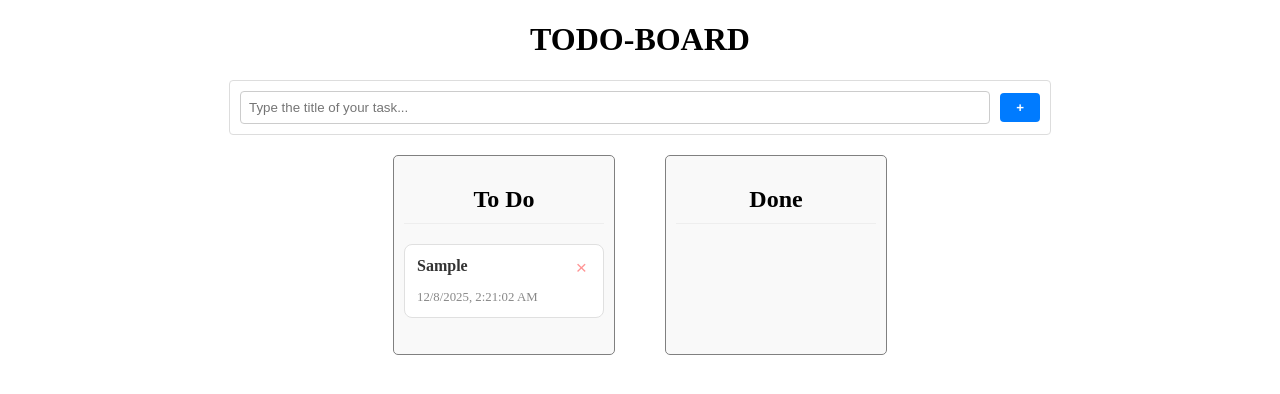
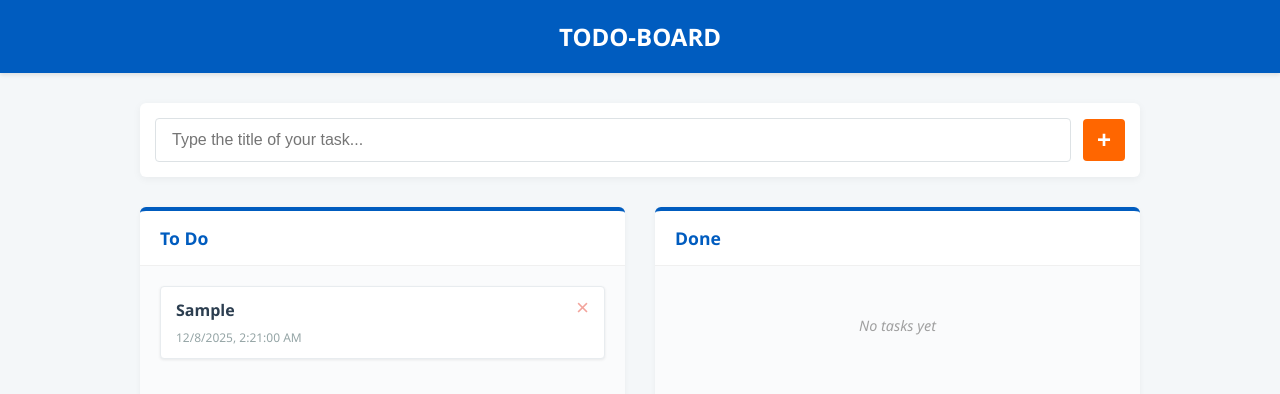
Before and after one commit to MarcosFernandesF/todo-board, a Vue app: page / in a window 1280 px wide. Both pictures are taken after typing "Sample" into the empty fields and a click on the button "Add new task". Shown: the top 394 px of the page. Built offline with nearby package versions, Linux system fonts and the light colour scheme.

Commit message:
improving the css

```diff
--- a/src/App.vue
+++ b/src/App.vue
@@ -6,3 +6,13 @@
 import Board from './components/Board.vue'
 
 </script>
+
+<style>
+body, html {
+  margin: 0;
+  padding: 0;
+  font-family: 'Segoe UI', Roboto, Helvetica, Arial, sans-serif;
+  background-color: #f4f7f9;
+  color: #333;
+}
+</style>
--- a/src/components/Board.vue
+++ b/src/components/Board.vue
@@ -1,17 +1,22 @@
 <template>
-  <header>
+  <header class="board-header">
       <h1>TODO-BOARD</h1>
   </header>
 
+  <main class="main-container">
     <NewTaskInput
       class="task-input-container"
       placeholder="Type the title of your task..."
       @task-creation="createNewTask"
     />
 
-  <main class="board-columns">
-    <section class="board-column">
-      <BoardColumn title="To Do" @task-dropped="onTaskDrop($event, TASK_STATUS.TODO)">
+    <div class="board-columns">
+      <section class="board-column-wrapper">
+        <BoardColumn
+          title="To Do"
+          :has-tasks="hasTodoTasks"
+          @task-dropped="onTaskDrop($event, TASK_STATUS.TODO)"
+        >
           <TaskCard
             v-for="item in todoListSorted"
             :key="item.id"
@@ -20,8 +25,13 @@
           />
         </BoardColumn>
       </section>
-    <section>
-      <BoardColumn title="Done" @task-dropped="onTaskDrop($event, TASK_STATUS.DONE)">
+
+      <section class="board-column-wrapper">
+        <BoardColumn
+          title="Done"
+          :has-tasks="hasDoneTasks"
+          @task-dropped="onTaskDrop($event, TASK_STATUS.DONE)"
+        >
           <TaskCard
             v-for="item in doneListSorted"
             :key="item.id"
@@ -30,10 +40,12 @@
           />
         </BoardColumn>
       </section>
+    </div>
   </main>
 </template>
 
 <script setup>
+import { computed } from 'vue';
 import BoardColumn from './BoardColumn.vue';
 import TaskCard from './TaskCard.vue';
 import NewTaskInput from './NewTaskInput.vue';
@@ -48,18 +60,44 @@ const {
   deleteTask,
   onTaskDrop,
 } = useTaskBoard();
+
+const hasTodoTasks = computed(() => todoListSorted.value.length > 0);
+const hasDoneTasks = computed(() => doneListSorted.value.length > 0);
 </script>
 
 <style scoped>
-header {
+.board-header {
+  background-color: #005cbf;
+  color: white;
+  padding: 1rem 0;
+  box-shadow: 0 2px 4px rgba(0,0,0,0.1);
+  margin-bottom: 30px;
+  padding: 20px;
   text-align: center;
-  margin-bottom: 20px;
+}
+
+h1 {
+  margin: 0;
+  font-size: 1.5rem;
+  font-weight: 600;
+}
+
+.main-container {
+  max-width: 1000px;
+  margin: 0 auto;
+}
+
+.task-input-container {
+  margin-bottom: 30px;
 }
 
 .board-columns {
   display: flex;
-  gap: 50px;
-  justify-content: center;
-  padding: 20px;
+  gap: 30px;
+}
+
+.board-column-wrapper {
+  flex: 1;
+  min-width: 300px;
 }
 </style>
--- a/src/components/BoardColumn.vue
+++ b/src/components/BoardColumn.vue
@@ -9,23 +9,20 @@
 
     <ul class="column-list" role="list">
       <slot />
-      <li v-if="isEmpty" class="empty-state">No tasks here</li>
+      <li v-if="!hasTasks" class="empty-state">No tasks yet</li>
     </ul>
   </section>
 </template>
 
 <script setup>
-import { computed, useSlots } from 'vue';
+import { computed } from 'vue';
 
 const props = defineProps({
-  title: { type: String, required: true }
+  title: { type: String, required: true },
+  hasTasks: { type: Boolean, default: false }
 })
 
-// Generates a secure id (ex: "To Do" -> "todo")
 const formattedId = computed(() => props.title.toLowerCase().replace(/\s+/g, '-'));
-
-const slots = useSlots();
-const isEmpty = computed(() => !slots.default);
 
 const emit = defineEmits(['task-dropped'])
 
@@ -38,33 +35,40 @@ const onDrop = (event) => {
 
 <style scoped>
 .board-column {
-  border: 1px solid grey;
-  border-radius: 5px;
-  padding: 10px;
-  min-width: 200px;
+  background-color: #fff;
+  border-radius: 6px;
   display: flex;
   flex-direction: column;
-  background-color: #f9f9f9;
+  box-shadow: 0 2px 5px rgba(0,0,0,0.05);
+  height: 100%;
+  border-top: 4px solid #005cbf;
 }
 
 h2 {
-  text-align: center;
-  border-bottom: 1px solid #eee;
-  padding-bottom: 10px;
+  text-align: left;
+  margin: 0;
+  padding: 15px 20px;
+  font-size: 1.1rem;
+  color: #005cbf;
+  font-weight: 600;
+  border-bottom: 1px solid #f0f0f0;
 }
 
 .column-list {
-  padding: 0;
+  padding: 20px;
   margin: 0;
-  min-height: 100px;
+  min-height: 200px;
   height: 100%;
+  box-sizing: border-box;
+  background-color: #fafbfc;
 }
 
 .empty-state {
     list-style: none;
-    color: #888;
+    color: #a0a0a0;
     text-align: center;
-    padding: 20px 0;
+    padding: 30px 0;
     font-style: italic;
+    font-size: 0.9rem;
 }
 </style>
--- a/src/components/NewTaskInput.vue
+++ b/src/components/NewTaskInput.vue
@@ -8,7 +8,11 @@
       aria-label="Create a new task"
     />
 
-    <button class="add-button" @click="emitTaskCreation" aria-label="Add new task">
+    <button
+      class="add-button"
+      @click="emitTaskCreation"
+      aria-label="Add new task"
+    >
       +
     </button>
   </div>
@@ -49,41 +53,45 @@ const emitTaskCreation = () => {
 .new-task-container {
   display: flex;
   align-items: center;
-  gap: 10px;
-  padding: 10px;
-  border: 1px solid #ddd;
-  border-radius: 4px;
+  gap: 12px;
   background-color: #fff;
-  max-width: 800px;
-  width: 100%;
-  margin: 0px auto;
+  padding: 15px;
+  border-radius: 6px;
+  box-shadow: 0 2px 8px rgba(0,0,0,0.05);
 }
 
 .task-input {
   flex: 1;
-  padding: 8px;
-  border: 1px solid #ccc;
+  padding: 12px 16px;
+  border: 1px solid #dde2e5;
   border-radius: 4px;
+  font-size: 1rem;
+  color: #333;
+  outline: none;
 }
 
-.task-select {
-  padding: 6px;
-  border: 1px solid #ccc;
-  border-radius: 4px;
-  background-color: white;
+.task-input:focus {
+  border-color: #005cbf;
 }
 
 .add-button {
-  padding: 7px 16px;
-  background-color: #007bff;
+  display: flex;
+  align-items: center;
+  justify-content: center;
+  width: 42px;
+  height: 42px;
+  padding: 0;
+  background-color: #ff6600;
   color: white;
   border: none;
   border-radius: 4px;
   cursor: pointer;
   font-weight: bold;
+  font-size: 1.5rem;
+  line-height: 1;
 }
 
 .add-button:hover {
-  background-color: #0056b3;
+  background-color: #e65c00;
 }
 </style>
--- a/src/components/TaskCard.vue
+++ b/src/components/TaskCard.vue
@@ -7,6 +7,7 @@
   >
     <div class="card-header">
       <span class="task-title">{{ task.title }}</span>
+
       <button
         class="delete-btn"
         @click="$emit('task-deletion', task)"
@@ -41,21 +42,25 @@ const onDragStart = (event) => {
 
 <style scoped>
 .task-card {
-  border: 1px solid #e0e0e0;
-  border-radius: 8px;
   background-color: #fff;
-  padding: 12px;
-  margin-bottom: 10px;
+  border: 1px solid #e8ecef;
+  border-radius: 4px;
+  padding: 12px 15px;
+  margin-bottom: 12px;
   cursor: grab;
   list-style: none;
+  box-shadow: 0 1px 3px rgba(0,0,0,0.08);
 }
 
 .task-card:active {
   cursor: grabbing;
+  box-shadow: 0 4px 8px rgba(0,0,0,0.15);
+  border-color: #005cbf;
 }
 
 .task-card:hover {
-  box-shadow: 0 4px 8px rgba(0,0,0,0.1);
+  box-shadow: 0 2px 5px rgba(0,0,0,0.12);
+  border-color: #cfd7df;
 }
 
 .card-header {
@@ -63,33 +68,37 @@ const onDragStart = (event) => {
   justify-content: space-between;
   align-items: flex-start;
   margin-bottom: 8px;
+  gap: 10px;
 }
 
 .task-title {
   font-weight: 600;
-  color: #333;
+  color: #2c3e50;
+  font-size: 1rem;
+  line-height: 1.4;
   word-break: break-word;
 }
 
 .task-date {
-  color: #888;
-  font-size: 0.8rem;
+  display: block;
+  color: #95a5a6;
+  font-size: 0.75rem;
+  margin-top: 8px;
 }
 
 .delete-btn {
   background: none;
   border: none;
-  color: #ff4d4d;
-  font-size: 1.2rem;
+  color: #e74c3c;
+  font-size: 1.4rem;
+  line-height: 0.8;
   cursor: pointer;
-  padding: 0 4px;
-  opacity: 0.6;
-  transition: opacity 0.2s;
+  padding: 0 0 4px 4px;
+  opacity: 0.5;
 }
 
 .delete-btn:hover {
   opacity: 1;
-  background-color: rgba(255, 0, 0, 0.1);
-  border-radius: 4px;
+  color: #c0392b;
 }
 </style>
```
Lines whose indentation alone changed are shown as unchanged.
